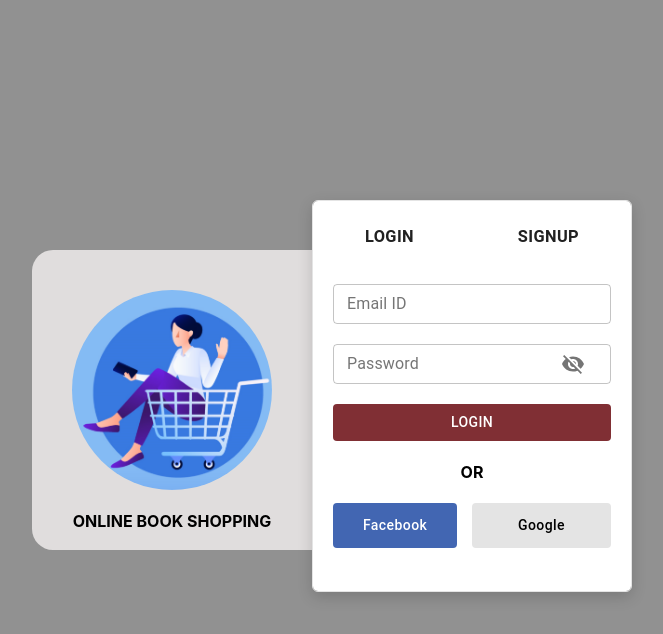
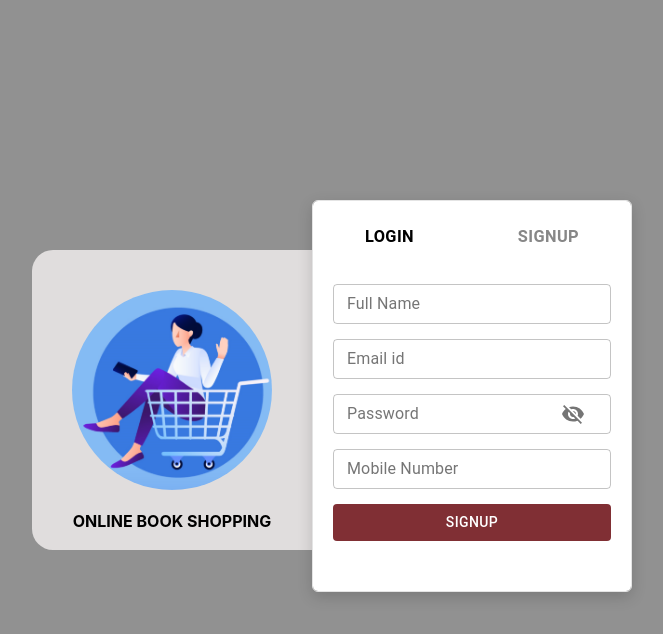
Before and after one commit to Shalini8/BookStore-ReactApp, a React (Create React App) app: page / in a window 1280 px wide. Both pictures are taken after a click on the button "SIGNUP". Shown: the top 634 px of the page, without its empty margins (308-971 px from the left). Built offline with nearby package versions, Linux system fonts and the light colour scheme.

Commit message:
[Add] condition for login and signin page

```diff
--- a/src/pages/Bookstore/Bookstore.jsx
+++ b/src/pages/Bookstore/Bookstore.jsx
@@ -6,28 +6,37 @@ import "../Bookstore/Bookstore.css";
 import basket from "../../assets/basket.png";
 
 export default function Bookstore() {
+  let display;
+
+  const [click, setClick] = React.useState(true);
+
+  const handleClick = () => {
+    setClick(!click);
+  };
+
+  let color1 = !click ? "#000" : "#878787";
+  let color2 = !click ? "#878787" : "#000";
+
   return (
     <div className="mainContainer">
       <div className="container">
-          <div className='image'>
-        <img alt="Google image" src={basket} className='basket' />
-        <h4>ONLINE BOOK SHOPPING</h4>
+        <div className="image">
+          <img alt="Google image" src={basket} className="basket" />
+          <h4>ONLINE BOOK SHOPPING</h4>
         </div>
         <div className="formContainer">
-        <div className="ls-btns">
-            <Button >
+          <div className="ls-btns">
+            <Button onClick={handleClick} style={{ color: color1 }}>
               <h3>LOGIN</h3>
             </Button>
-            <Button>
+            <Button onClick={handleClick} style={{ color: color2 }}>
               <h3>SIGNUP</h3>
             </Button>
           </div>
-          <div className='lsContainer'>
-          <Login/>
-          {/* <Signin/> */}
+          <div className="lsContainer">
+            {(display = click ? <Login /> : <Signin />)}
           </div>
         </div>
-
       </div>
     </div>
   );
--- a/src/pages/Login/Login.jsx
+++ b/src/pages/Login/Login.jsx
@@ -11,12 +11,9 @@ export default function Login() {
   const [showPassword, setShowPassword] = React.useState("false");
 
   const handleClickShowPassword = () => {
-    if (showPassword) {
-      setShowPassword(false);
-    } else {
-      setShowPassword(true);
-    }
-  };
+     (showPassword) ? setShowPassword(false): setShowPassword(true);
+    };
+
   return (
     <div>
       <div className="textfield">
--- a/src/pages/Signin/Signin.jsx
+++ b/src/pages/Signin/Signin.jsx
@@ -12,12 +12,8 @@ export default function Signin() {
   const [showPassword, setShowPassword] = React.useState("false");
 
   const handleClickShowPassword = () => {
-    if (showPassword) {
-      setShowPassword(false);
-    } else {
-      setShowPassword(true);
-    }
-  };
+    (showPassword) ? setShowPassword(false): setShowPassword(true);
+   };
 
   return (
     <div>
```
